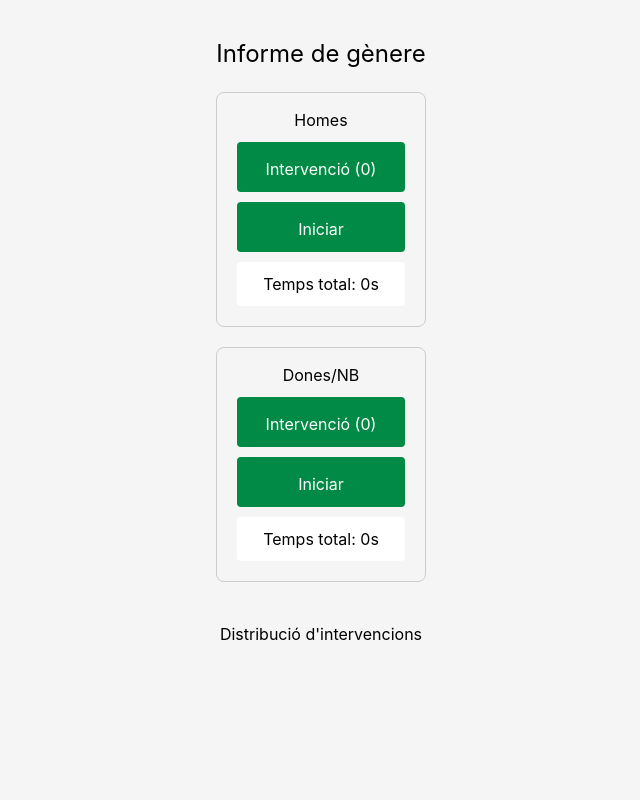
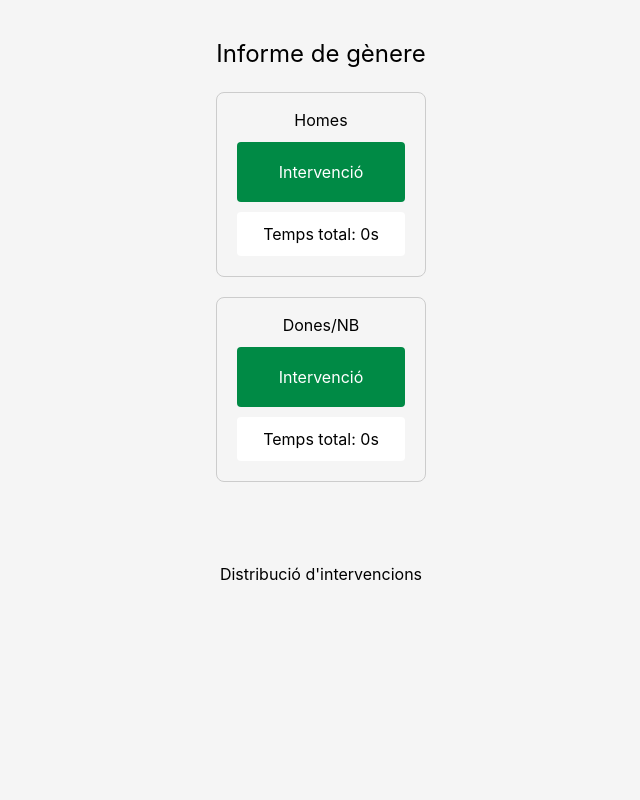
Before and after one commit to marinarparpal/informe-genere, a React (Create React App) app: page / in a window 1280 px wide. Shown: the top 800 px of the page, without its empty margins (319-959 px from the left). Built offline with nearby package versions, Linux system fonts and the light colour scheme.

Commit message:
Update App.jsx

```diff
--- a/src/App.jsx
+++ b/src/App.jsx
@@ -56,23 +56,9 @@ const App = () => {
     return timeString;
   };
 
-  const handleIntervencio = (genere) => {
-    setStats((prev) => ({
-      ...prev,
-      [genere]: {
-        ...prev[genere],
-        intervencions: prev[genere].intervencions + 1,
-      },
-    }));
-  };
-
-  const toggleTimer = (genere) => {
-    if (!timerActive[genere]) {
-      setStartTime((prev) => ({
-        ...prev,
-        [genere]: Date.now(),
-      }));
-    } else {
+  const handleIntervencioToggle = (genere) => {
+    // Si el temporitzador està actiu, l'aturem i guardem el temps
+    if (timerActive[genere]) {
       setStats((prev) => ({
         ...prev,
         [genere]: {
@@ -84,7 +70,23 @@ const App = () => {
         ...prev,
         [genere]: 0,
       }));
+    } else {
+      // Si el temporitzador no està actiu, incrementem les intervencions
+      setStats((prev) => ({
+        ...prev,
+        [genere]: {
+          ...prev[genere],
+          intervencions: prev[genere].intervencions + 1,
+        },
+      }));
+      // Iniciem el temporitzador
+      setStartTime((prev) => ({
+        ...prev,
+        [genere]: Date.now(),
+      }));
     }
+
+    // Canviem l'estat del temporitzador
     setTimerActive((prev) => ({
       ...prev,
       [genere]: !prev[genere],
@@ -154,22 +156,7 @@ const App = () => {
             }}
           >
             <button
-              onClick={() => handleIntervencio("homes")}
-              style={{
-                padding: "15px",
-                backgroundColor: "#008A45",
-                color: "white",
-                border: "none",
-                borderRadius: "4px",
-                cursor: "pointer",
-                fontSize: "16px",
-                height: "50px",
-              }}
-            >
-              Intervenció ({stats.homes.intervencions})
-            </button>
-            <button
-              onClick={() => toggleTimer("homes")}
+              onClick={() => handleIntervencioToggle("homes")}
               style={{
                 padding: "15px",
                 backgroundColor: timerActive.homes ? "#B72446" : "#008A45",
@@ -178,10 +165,12 @@ const App = () => {
                 borderRadius: "4px",
                 cursor: "pointer",
                 fontSize: "16px",
-                height: "50px",
+                height: "60px",
               }}
             >
-              {timerActive.homes ? "Aturar" : "Iniciar"}
+              {timerActive.homes
+                ? "Finalitzar intervenció"
+                : "Intervenció" + (stats.homes.intervencions > 0 ? ` (${stats.homes.intervencions})` : "")}
             </button>
           </div>
           <div
@@ -222,22 +211,7 @@ const App = () => {
             }}
           >
             <button
-              onClick={() => handleIntervencio("altres")}
-              style={{
-                padding: "15px",
-                backgroundColor: "#008A45",
-                color: "white",
-                border: "none",
-                borderRadius: "4px",
-                cursor: "pointer",
-                fontSize: "16px",
-                height: "50px",
-              }}
-            >
-              Intervenció ({stats.altres.intervencions})
-            </button>
-            <button
-              onClick={() => toggleTimer("altres")}
+              onClick={() => handleIntervencioToggle("altres")}
               style={{
                 padding: "15px",
                 backgroundColor: timerActive.altres ? "#B72446" : "#008A45",
@@ -246,10 +220,12 @@ const App = () => {
                 borderRadius: "4px",
                 cursor: "pointer",
                 fontSize: "16px",
-                height: "50px",
+                height: "60px",
               }}
             >
-              {timerActive.altres ? "Aturar" : "Iniciar"}
+              {timerActive.altres
+                ? "Finalitzar intervenció"
+                : "Intervenció" + (stats.altres.intervencions > 0 ? ` (${stats.altres.intervencions})` : "")}
             </button>
           </div>
           <div
@@ -264,6 +240,16 @@ const App = () => {
             Temps total: {formatTime(getTotalTime("altres"))}
           </div>
         </div>
+      </div>
+
+      {/* Espai per al logo */}
+      <div
+        style={{
+          textAlign: "center",
+          marginTop: "20px",
+        }}
+      >
+        {/* Aquí és on anirà el logo */}
       </div>
 
       {/* Gràfics */}
```
